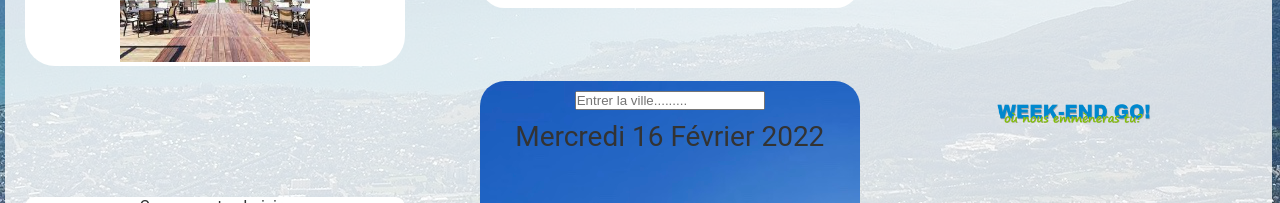
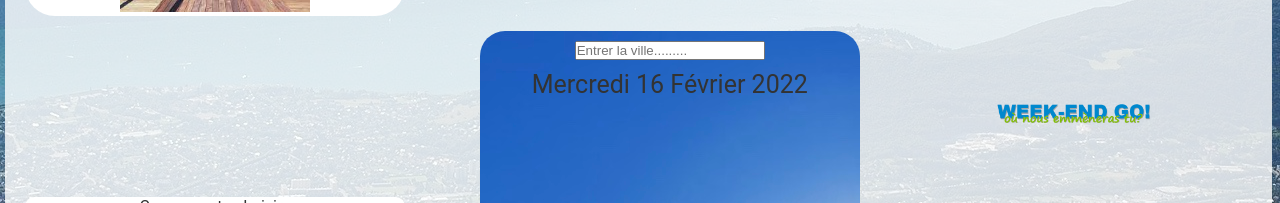
Before and after one commit to Jonathan280286/Projet-2-random_train, a React (Create React App) app: page / in a window 1280 px wide. Shown: the part 289-492 px from the top of the page. Built offline with nearby package versions, Linux system fonts and the light colour scheme; no server answers.

Commit message:
rectif css

```diff
--- a/src/components/meteoResult.css
+++ b/src/components/meteoResult.css
@@ -9,7 +9,7 @@
   display: flex;
   align-items: center;
   flex-direction: column;
-  height: 250px;
+  height: 350px;
   border-radius: 25px;
 }
 
@@ -28,7 +28,7 @@
 }
 
 .date {
-  font-size: 28px;
+  font-size: 25px;
 }
 
 .temp {
```
